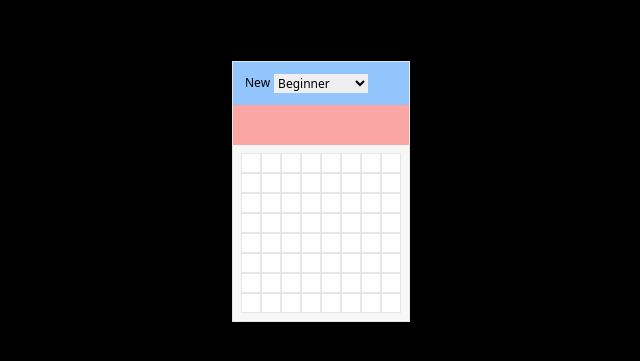
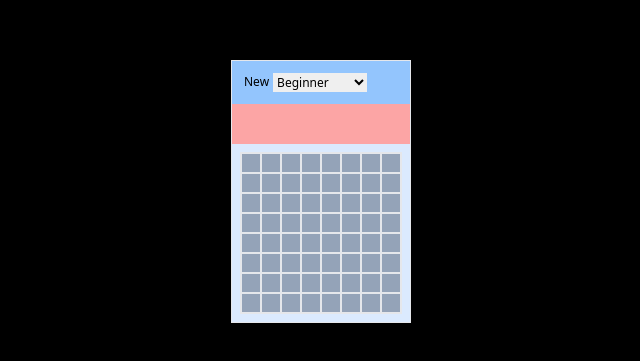
Before and after one commit to JJineu/minesweeper, a React (Create React App) app: page / in a window 1280 px wide. Shown: the part 209-570 px from the top of the page, without its empty margins (319-959 px from the left). Built offline with nearby package versions, Linux system fonts and the light colour scheme.

Commit message:
fix: 게임 종료 코드 수정

```diff
--- a/src/components/Board.tsx
+++ b/src/components/Board.tsx
@@ -1,7 +1,7 @@
-import { useEffect } from "react";
+import { useCallback, useEffect, useState } from "react";
 import { useAppDispatch, useAppSelector } from "../hooks/useRedux";
 import Cell from "./Cell";
-import { Coordinates, GameStatus } from "../types/game";
+import { BoardSetting, Coordinates, GameStatus } from "../types/game";
 import { gameAction } from "../store/slice/game";
 
 export default function Board() {
@@ -14,17 +14,13 @@ export default function Board() {
   }, []);
 
   const handleCellClick = (coordinates: Coordinates) => {
-    if (status === GameStatus.READY || GameStatus.RUN) {
+    if (status === GameStatus.READY || status === GameStatus.RUN) {
       dispatch(gameAction.openCell(coordinates));
     }
   };
 
-  if (status === GameStatus.WIN) {
-  } else if (status === GameStatus.LOSE) {
-  }
-
   return (
-    <div className="bg-boom p-2">
+    <div className="bg-slate-400 border m-2">
       {board.map((row, y) => (
         <div className="flex">
           {row.map((cell, x) => (
--- a/src/components/Cell.tsx
+++ b/src/components/Cell.tsx
@@ -8,20 +8,22 @@ type Props = {
 export default function Cell({ cell, coordinates, onClick }: Props) {
   // 우클릭
   // 깃발을 표시한다. 좌클릭 막는다. 폭탄 개수를 업데이트 한다. (status: 폭탄 개수 - 깃발 개수)
-  {
-    /* <img src="/img/flag.ico" /> */
-  }
 
   const show = () => {
     if (cell.isOpen) {
-      if (cell.isMine) return <div>B</div>;
-      return <div>{cell.nearMines}</div>;
+      if (cell.isMine)
+        return (
+          <div className="w-full h-full bg-boom">
+            <img src="/img/boom.jpg" alt="boom" />
+          </div>
+        );
+      return <div className="w-full h-full bg-boom">{cell.nearMines}</div>;
     }
   };
 
   return (
     <div
-      className="bg-white w-5 h-5 border text-xs text-center"
+      className="w-5 h-5 border text-xs text-center"
       onClick={() => onClick(coordinates)}
     >
       {show()}
--- a/src/components/Header.tsx
+++ b/src/components/Header.tsx
@@ -6,7 +6,9 @@ export default function Header() {
   const dispatch = useAppDispatch();
 
   // 게임을 재시작 합니다.
-  const restartGame = () => {};
+  const restartGame = () => {
+    dispatch(gameAction.setGame({ width: 8, height: 8, minesCount: 10 }));
+  };
 
   // 난이도에 따라 게임 초기 설정을 합니다.
   const handleDifficulty = (e: ChangeEvent<HTMLSelectElement>) => {
@@ -21,9 +23,10 @@ export default function Header() {
         dispatch(gameAction.setGame({ width: 32, height: 16, minesCount: 99 }));
         break;
       case "Custom":
-        let width = prompt("가로 길이를 입력하세요");
-        let height = prompt("세로 길이를 입력하세요");
-        let minesCount = prompt("지뢰 수를 입력하세요");
+        // TODO: 입력값 제한
+        let width = Number(prompt("가로 길이를 입력하세요"));
+        let height = Number(prompt("세로 길이를 입력하세요"));
+        let minesCount = Number(prompt("지뢰 수를 입력하세요"));
         dispatch(gameAction.setGame({ width, height, minesCount }));
         break;
       default:
--- a/src/pages/Main.tsx
+++ b/src/pages/Main.tsx
@@ -5,7 +5,7 @@ import StatusBoard from "../components/StatusBoard";
 export default function Main() {
   return (
     <div className="flex flex-col justify-center items-center h-screen">
-      <div className="border">
+      <div className="border bg-blue-100">
         <Header />
         <StatusBoard />
         <Board />
--- a/src/store/slice/game.tsx
+++ b/src/store/slice/game.tsx
@@ -1,5 +1,12 @@
 import { PayloadAction, createSlice } from "@reduxjs/toolkit";
-import { Board, Cell, Coordinates, GameStatus, Status } from "../../types/game";
+import {
+  Board,
+  BoardSetting,
+  Cell,
+  Coordinates,
+  GameStatus,
+  Status,
+} from "../../types/game";
 
 const initialState: Board & Status = {
   board: [],
@@ -9,7 +16,7 @@ export const game = createSlice({
   name: "game",
   initialState,
   reducers: {
-    setGame: (state, action) => {
+    setGame: (state, action: PayloadAction<BoardSetting>) => {
       const { width, height, minesCount } = action.payload;
       state.board = [];
       state.status = GameStatus.READY;
@@ -67,7 +74,7 @@ export const game = createSlice({
             c.isOpen = true;
           }
         });
-        return
+        return;
       } else {
         if (
           getOpenCount(state.board) ===
--- a/src/types/game.tsx
+++ b/src/types/game.tsx
@@ -21,3 +21,8 @@ export enum GameStatus {
   WIN,
   LOSE,
 }
+export type BoardSetting = {
+    width: number;
+    height: number;
+    minesCount: number;
+}
```
